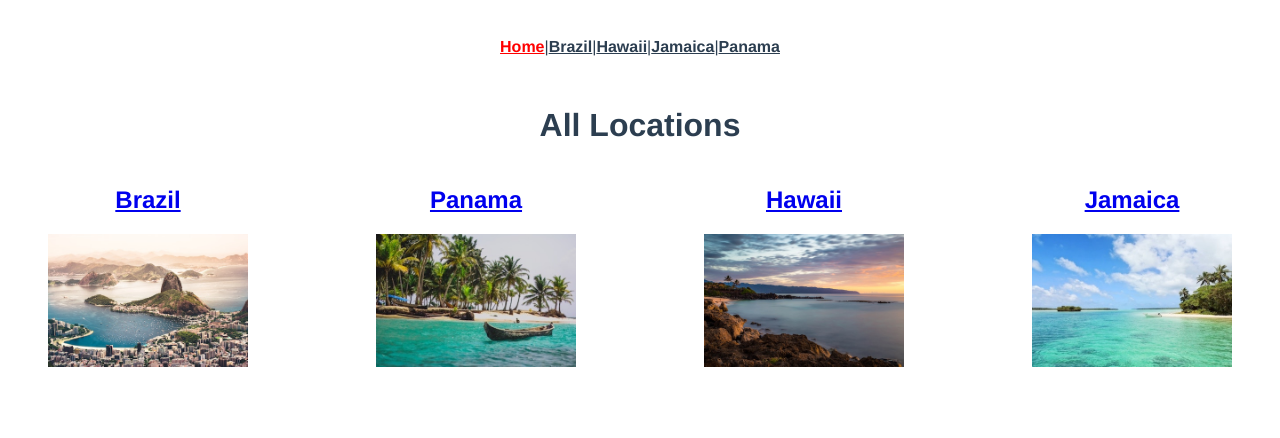
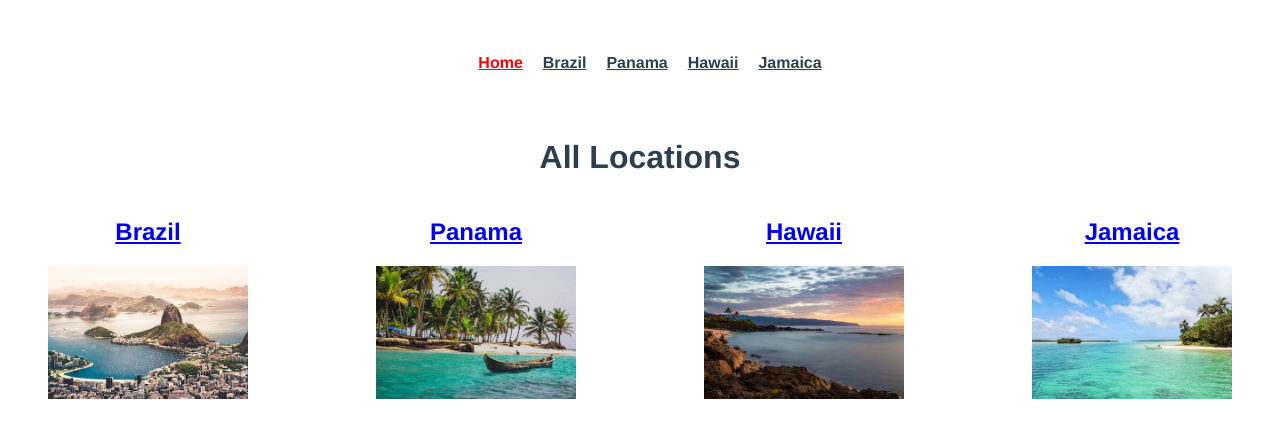
Before and after one commit to aeraf-hesabe/vue-router-places, a Vue app: page / in a window 1280 px wide. Shown: the top 438 px of the page. Built offline with nearby package versions, Linux system fonts and the light colour scheme.

Commit message:
change(TheNavigation):added dynamic routes
re-render components when Vue Router params of the same route changes. Added a special key attribute of the router-view and refactored TheNavigation component

```diff
--- a/src/App.vue
+++ b/src/App.vue
@@ -1,7 +1,7 @@
 <template>
   <div id="app">
     <TheNavigation />
-    <router-view />
+    <router-view :key="$route.path" />
   </div>
 </template>
 
--- a/src/components/TheNavigation.vue
+++ b/src/components/TheNavigation.vue
@@ -1,12 +1,37 @@
 <template>
   <nav id="nav">
-      <router-link to="/">Home</router-link> |
-      <router-link to="/brazil">Brazil</router-link> |
-      <router-link to="/hawaii">Hawaii</router-link> |
-      <router-link to="/jamaica">Jamaica</router-link> |
-      <router-link to="/panama">Panama</router-link>
+    <ul class="nav-links">
+      <li class="links">
+        <router-link to="/">Home</router-link>
+      </li>
+      <li
+        v-for="destination in destinations"
+        :key="destination.name"
+        class="links"
+      >
+        <router-link
+          :to="{
+            name: 'DestinationDetails',
+            params: {id:destination.id}
+          }"
+        >
+          {{ destination.name }}
+        </router-link>
+      </li>
+    </ul>
   </nav>
 </template>
+
+<script>
+import store from "@/store.js";
+export default {
+  data() {
+    return {
+      destinations: store.destinations
+    };
+  }
+};
+</script>
 
 <style scoped>
 #nav {
@@ -21,6 +46,25 @@
 }
 
 #nav a.router-link-exact-active {
-  color:red;
+  color: rgb(255, 0, 0);
+}
+
+.nav-links {
+  display: flex;
+}
+
+.links {
+  padding-right: 20px;
+  list-style: none;
+}
+
+.links:hover {
+  text-decoration: underline;
+}
+
+.logo {
+  font-size: 20px;
+  color: purple;
+  font-weight: bold;
 }
 </style>
--- a/src/router/index.js
+++ b/src/router/index.js
@@ -11,43 +11,10 @@ const routes = [
     component: Home
   },
   {
-    path: "/brazil",
-    name: "brazil",
-    component: () =>
-    import(/* webpackChunkName: "brazil" */ "../views/Brazil.vue")
-  },
-  {
-    path: "/hawaii",
-    name: "hawaii",
-    component: () =>
-    import(/* webpackChunkName: "hawaii" */ "../views/Hawaii.vue")
-  },
-  {
-    path: "/jamaica",
-    name: "jamaica",
-    component: () =>
-    import(/* webpackChunkName: "jamaica" */ "../views/Jamaica.vue")
-  },
-  {
-    path: "/panama",
-    name: "panama",
-    component: () =>
-    import(/* webpackChunkName: "panama" */ "../views/Panama.vue")
-  },
-  {
     path: "/details/:id",
     name: "DestinationDetails",
     component: () =>
     import(/* webpackChunkName: "details" */ "../views/DestinationDetails.vue")
-  },
-  {
-    path: "/about",
-    name: "About",
-    // route level code-splitting
-    // this generates a separate chunk (about.[hash].js) for this route
-    // which is lazy-loaded when the route is visited.
-    component: () =>
-      import(/* webpackChunkName: "about" */ "../views/About.vue")
   }
 ];
 
--- a/src/views/About.vue
+++ /dev/null
@@ -1,5 +0,0 @@
-<template>
-  <div class="about">
-    <h1>This is an about page</h1>
-  </div>
-</template>
--- a/src/views/Brazil.vue
+++ /dev/null
@@ -1,5 +0,0 @@
-<template>
-  <div>
-    <h2>Brazil</h2>
-  </div>
-</template>
--- a/src/views/Hawaii.vue
+++ /dev/null
@@ -1,5 +0,0 @@
-<template>
-  <div>
-    <h2>Hawaii</h2>
-  </div>
-</template>
--- a/src/views/Jamaica.vue
+++ /dev/null
@@ -1,5 +0,0 @@
-<template>
-  <div>
-    <h2>Jamaica</h2>
-  </div>
-</template>
--- a/src/views/Panama.vue
+++ /dev/null
@@ -1,5 +0,0 @@
-<template>
-  <div>
-    <h2>Panama</h2>
-  </div>
-</template>
```
